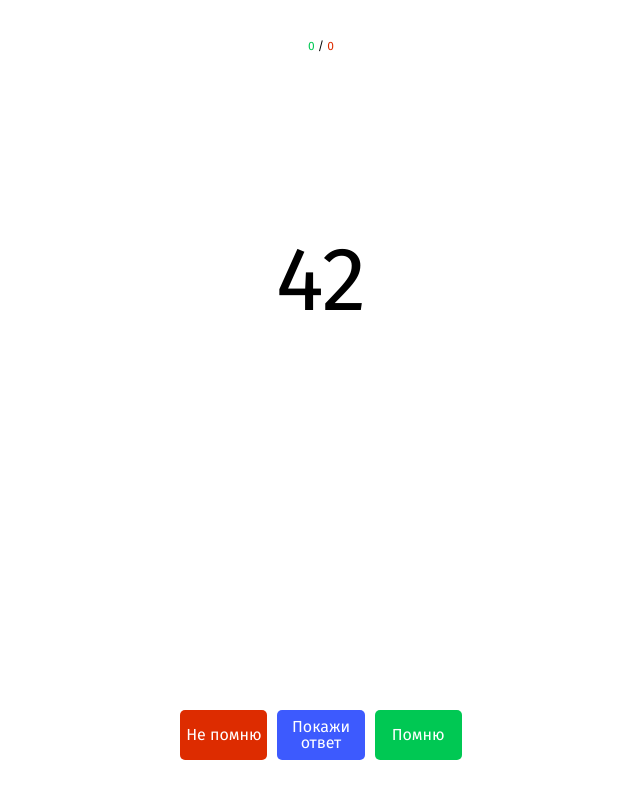
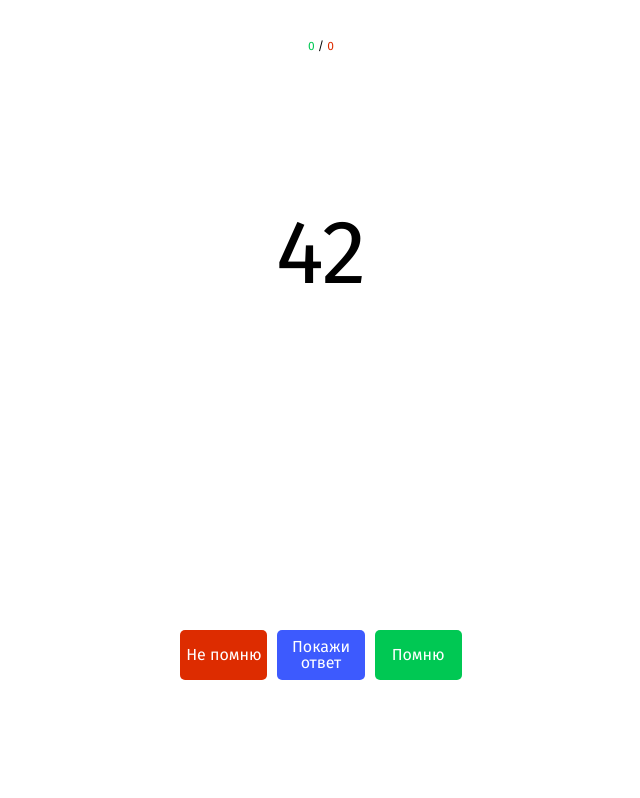
Before and after one commit to alex-altay/serbian-numbers, a Vue app: page / in a window 1280 px wide. Shown: the whole page, without its empty margins (319-959 px from the left). Built offline with nearby package versions, Linux system fonts and the light colour scheme.

Commit message:
Fixes minor height bug for Safari

```diff
--- a/src/App.vue
+++ b/src/App.vue
@@ -138,6 +138,7 @@
 @import '../assets/reset.css';
 
   html {
+    overflow: hidden;
     font-family: 'Fira Sans', sans-serif;
     --wrong: #DD2C00;
     --right: #00C853;
@@ -146,8 +147,9 @@
   #app {
     display: flex;
     justify-content: center;
-    height: 100vh;
+    height: 90vh;
     width: 100vw;
+    overflow: hidden;
     padding: 40px 20px;
     box-sizing: border-box;
   }
@@ -206,6 +208,4 @@
   .button.right {
     background-color: var(--right);
   }
-
-
 </style>
```
